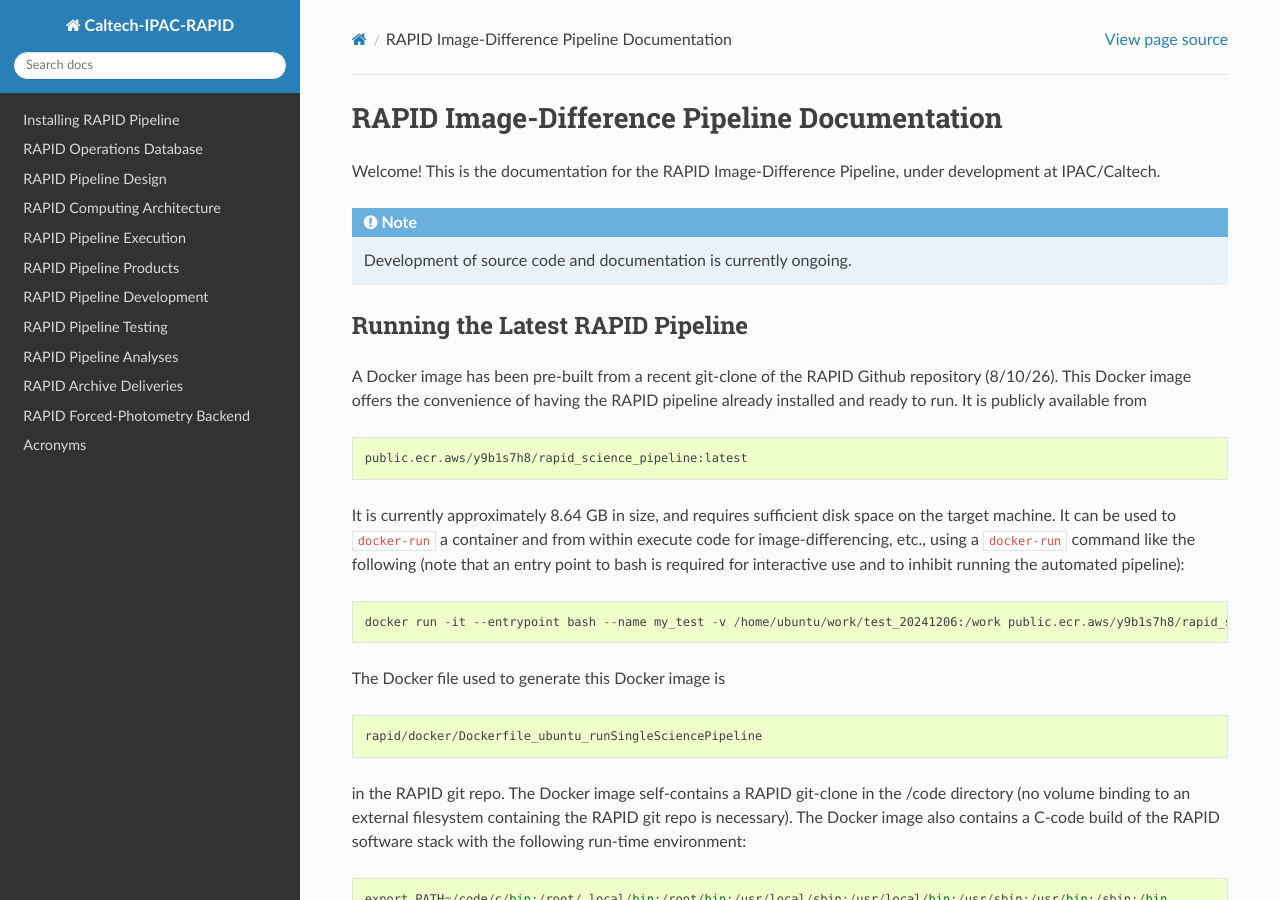
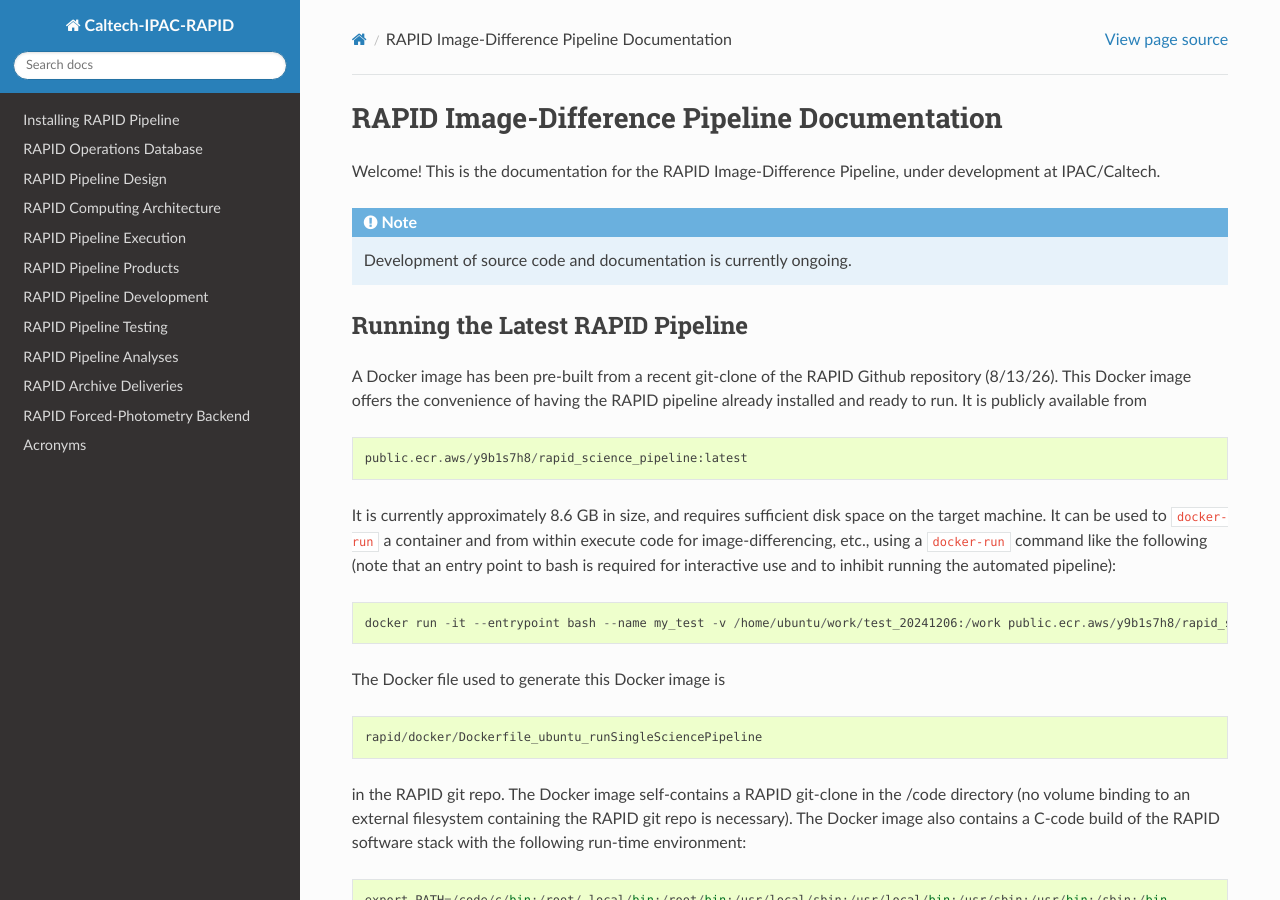
Before and after one commit to Caltech-IPAC/rapid, a Sphinx documentation site: the page built from docs/source/index.rst, in a window 1280 px wide and 900 px high. Built offline with Sphinx 7.4.7 and the Read the Docs theme 3.1.0, drawn with Linux system fonts in a browser that asks for light colours; the version number could not be read and is left out.

Commit message:
Updated latest build date of RAPID-pipeline Docker image.

```diff
--- a/docs/source/index.rst
+++ b/docs/source/index.rst
@@ -18,7 +18,7 @@ Running the Latest RAPID Pipeline
 *************************************
 
 A Docker image has been pre-built from a recent git-clone of the RAPID Github
-repository (8/10/26).
+repository (8/13/26).
 This Docker image offers the convenience of having the RAPID
 pipeline already installed and ready to run.  It is publicly available from
 
@@ -26,7 +26,7 @@ pipeline already installed and ready to run.  It is publicly available from
 
    public.ecr.aws/y9b1s7h8/rapid_science_pipeline:latest
 
-It is currently approximately 8.64 GB in size, and requires sufficient disk space on the target machine.
+It is currently approximately 8.6 GB in size, and requires sufficient disk space on the target machine.
 It can be used to ``docker-run`` a container and from within execute
 code for image-differencing, etc., using a ``docker-run`` command like the
 following (note that an entry point to bash is required for interactive use
```
